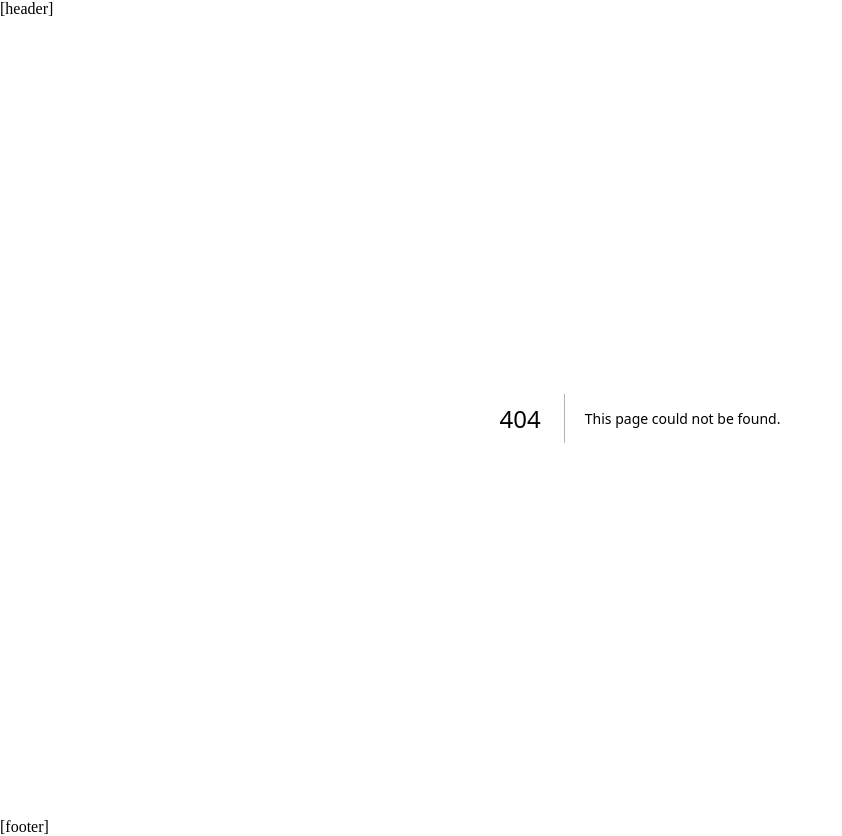
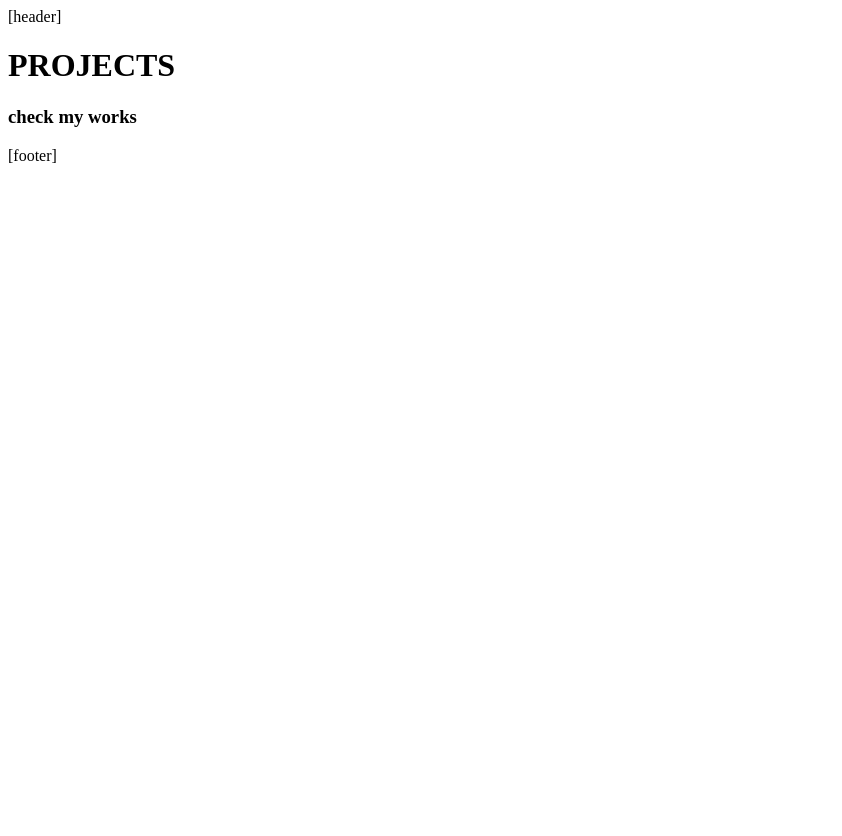
Before and after one commit to CJ-arg/portfolio-next-js, a Next.js app: page /projects in a window 1280 px wide. Before the commit this address had no page. Shown: the whole page, without its empty margins (0-842 px from the left). After the commit the page ends 800 px from the top, so only its background shows below. Built offline with nearby package versions, Linux system fonts and the light colour scheme.

Commit message:
svg page

```diff
--- /dev/null
+++ b/app/projects/page.tsx
@@ -0,0 +1,8 @@
+export default function ProjectPage() {
+  return (
+    <>
+      <h1>PROJECTS</h1>
+      <h3>check my works</h3>
+    </>
+  );
+}
```
Also changed, not shown: app/projects/svg/page.tsx (added, +8 -0 lines).
